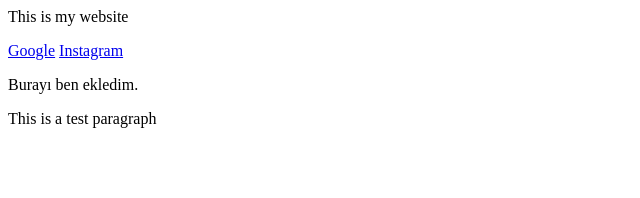
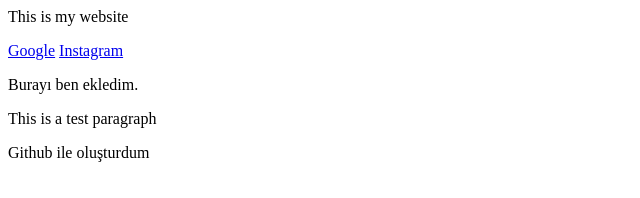
Before and after one commit to rizacan-ozcan/mywebsite, a plain HTML site: page index.html in a window 1280 px wide. Shown: the whole page, without its empty margins (0-640 px from the left). Drawn offline with Linux system fonts and the light colour scheme.

Commit message:
index.html güncellendi

```diff
--- a/index.html
+++ b/index.html
@@ -11,6 +11,7 @@
 
 
 <p>This is a test paragraph</p>
+<p>Github ile oluşturdum</p>
 
 </body>
 </html>
```
